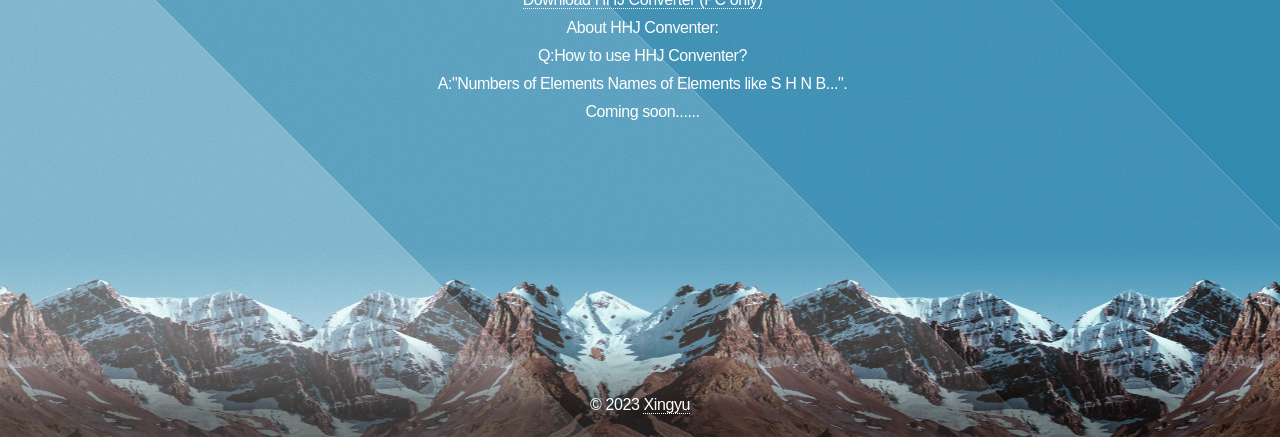
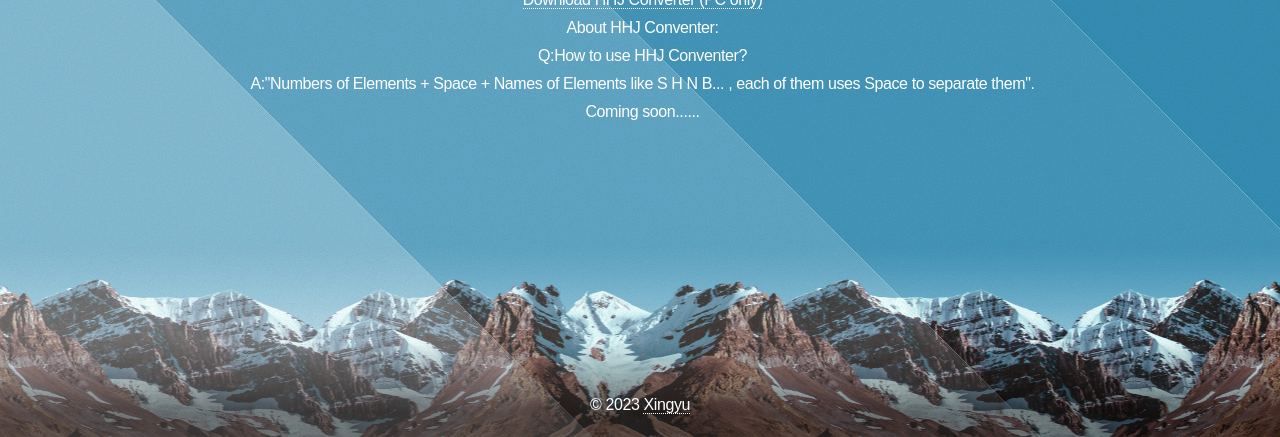
Before and after one commit to xingyu-xuan/proj, a plain HTML site: page proj/index.html in a window 1280 px wide. Shown: the part 363-800 px from the top of the page. Drawn offline with Linux system fonts and the light colour scheme.

Commit message:
Update index.html

```diff
--- a/proj/index.html
+++ b/proj/index.html
@@ -26,7 +26,7 @@
 				<a href="./HHJ.zip">Download HHJ Converter (PC only)</a>
 				<div>About HHJ Conventer:</div>
 				<div>Q:How to use HHJ Conventer?</div>
-				<div>A:"Numbers of Elements Names of Elements like S H N B...".</div>
+				<div>A:"Numbers of Elements + Space + Names of Elements like S H N B... , each of them uses Space to separate them".</div>
 				<div>Coming soon......</div>
 			</header>
 			<!-- Footer -->
```
